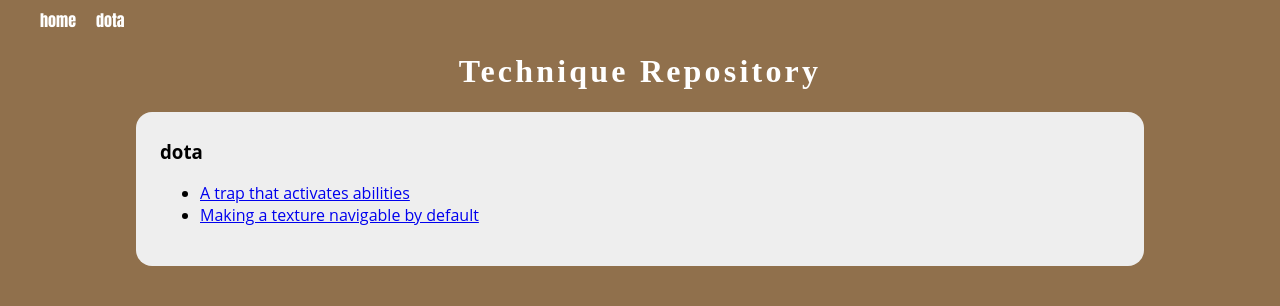
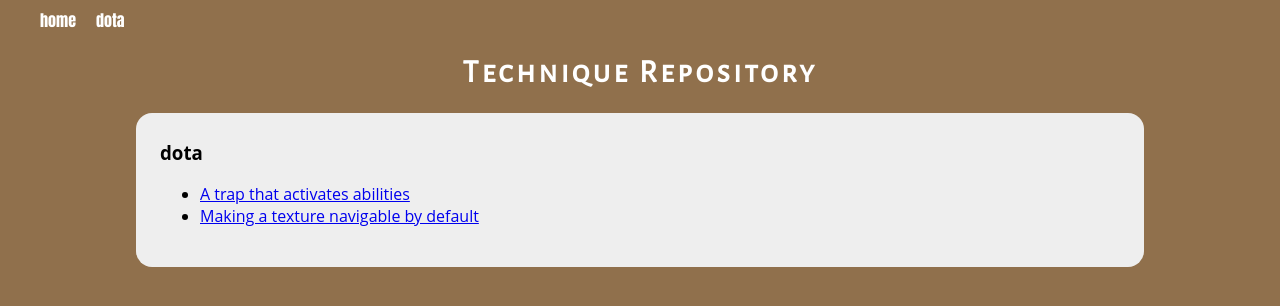
Before and after one commit to Thristhart/techniques, a Jekyll site: the page built from index.md, in a window 1280 px wide. Shown: the top 306 px of the page. Built offline with Jekyll 4.4.1, drawn with Linux system fonts in a browser that asks for light colours.

Commit message:
Updated global.css

```diff
--- a/assets/global.css
+++ b/assets/global.css
@@ -13,7 +13,7 @@ header {
 header h1 {
   width: 100%;
   text-align: center;
-  font-family: 'Bowlby One SC', cursive;
+  font-family: 'Alegreya Sans SC', sans-serif;
   letter-spacing: 0.1em;
 }
 #navigation li {
```
